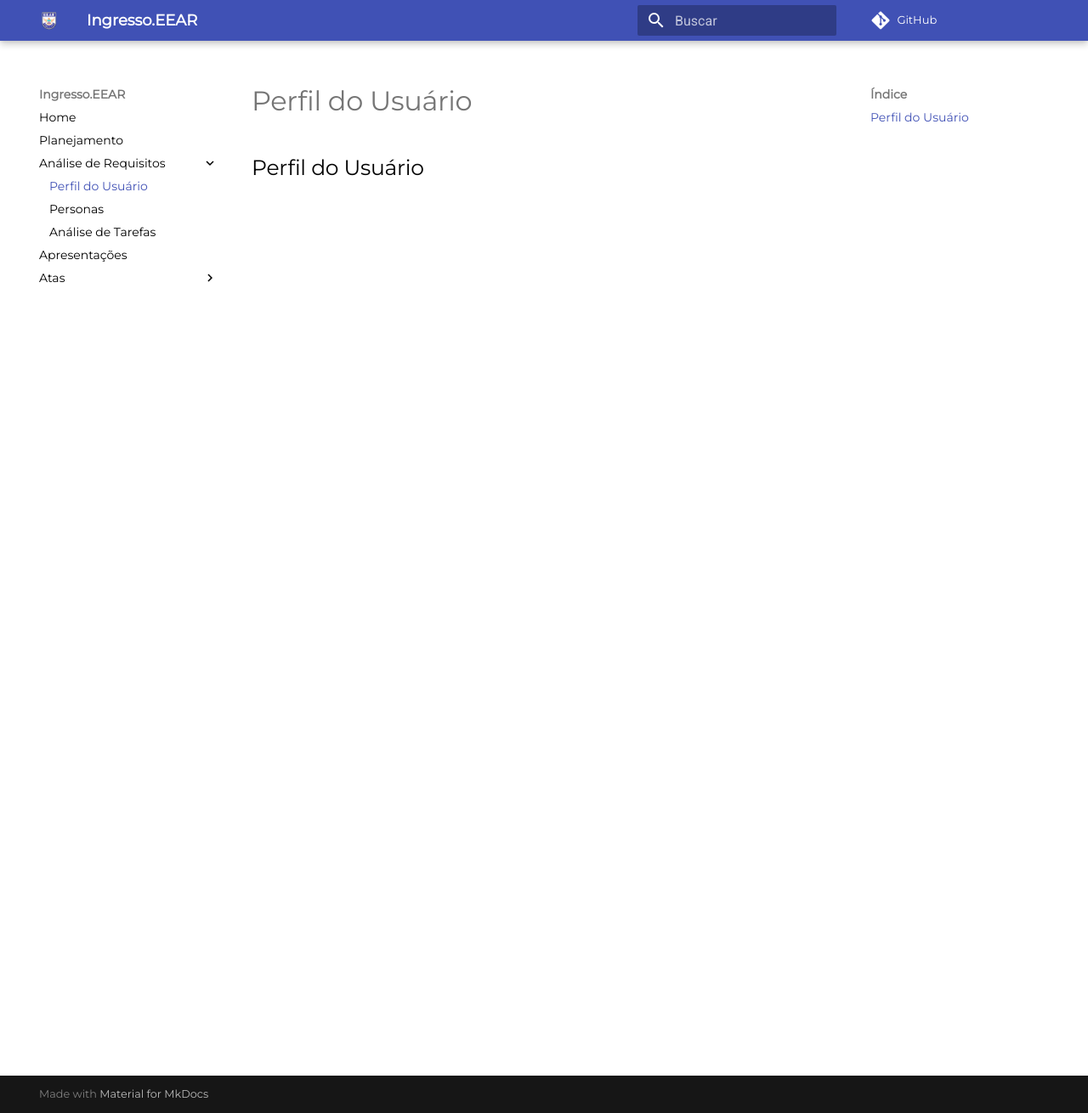
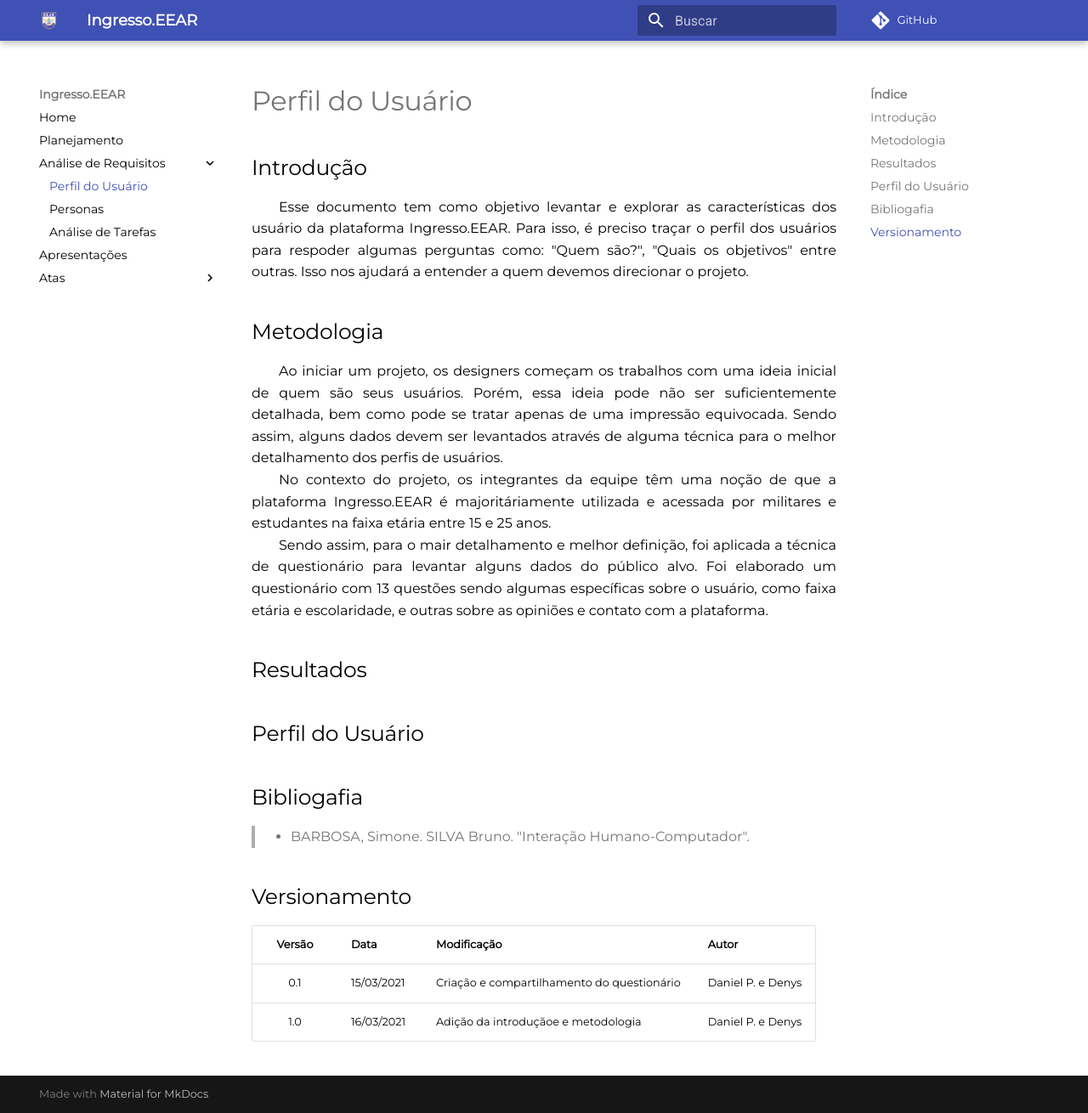
Before and after one commit to CarlosZoft/2020.2-Ingresso.eear, an MkDocs documentation site: the page built from docs/analise-de-requisitos/perfil-do-usuario.md, in a window 1280 px wide and 1310 px high. Shown: the whole window at 85% size. Built offline with MkDocs 1.6.1 and Material for MkDocs 9.7.7, drawn with Linux system fonts in a browser that asks for light colours; comment, search, counter and statistics services are not loaded.

Commit message:
(#17) Adicionando introndução e metodologia do perfil de usuário.
Co-authored-by: Denys Rogeres <dennysrogeres@gmail.com>

```diff
--- a/docs/analise-de-requisitos/perfil-do-usuario.md
+++ b/docs/analise-de-requisitos/perfil-do-usuario.md
@@ -1 +1,21 @@
+## Introdução
+&emsp;&emsp;Esse documento tem como objetivo levantar e explorar as características dos usuário da plataforma Ingresso.EEAR. Para isso, é preciso traçar o perfil dos usuários para respoder algumas perguntas como: "Quem são?", "Quais os objetivos" entre outras. Isso nos ajudará a entender a quem devemos direcionar o projeto.<br>
+
+## Metodologia
+&emsp;&emsp;Ao iniciar um projeto, os designers começam os trabalhos com uma ideia inicial de quem são seus usuários. Porém, essa ideia pode não ser suficientemente detalhada, bem como pode se tratar apenas de uma impressão equivocada. Sendo assim, alguns dados devem ser levantados através de alguma técnica para o melhor detalhamento dos perfis de usuários.<br>
+&emsp;&emsp;No contexto do projeto, os integrantes da equipe têm uma noção de que a plataforma Ingresso.EEAR é majoritáriamente utilizada e acessada por militares e estudantes na faixa etária entre 15 e 25 anos.<br>
+&emsp;&emsp;Sendo assim, para o mair detalhamento e melhor definição, foi aplicada a técnica de questionário para levantar alguns dados do público alvo. Foi elaborado um questionário com 13 questões sendo algumas específicas sobre o usuário, como faixa etária e escolaridade, e outras sobre as opiniões e contato com a plataforma.
+
+## Resultados
+
+
 ## Perfil do Usuário
+
+## Bibliogafia
+> - BARBOSA, Simone. SILVA Bruno. "Interação Humano-Computador".
+
+## Versionamento
+| Versão | Data | Modificação | Autor |
+|:-:|--|--|--|
+| 0.1 | 15/03/2021 | Criação e compartilhamento do questionário | Daniel P. e Denys |
+| 1.0 | 16/03/2021 | Adição da introduçãoe e metodologia  | Daniel P. e Denys |
```
